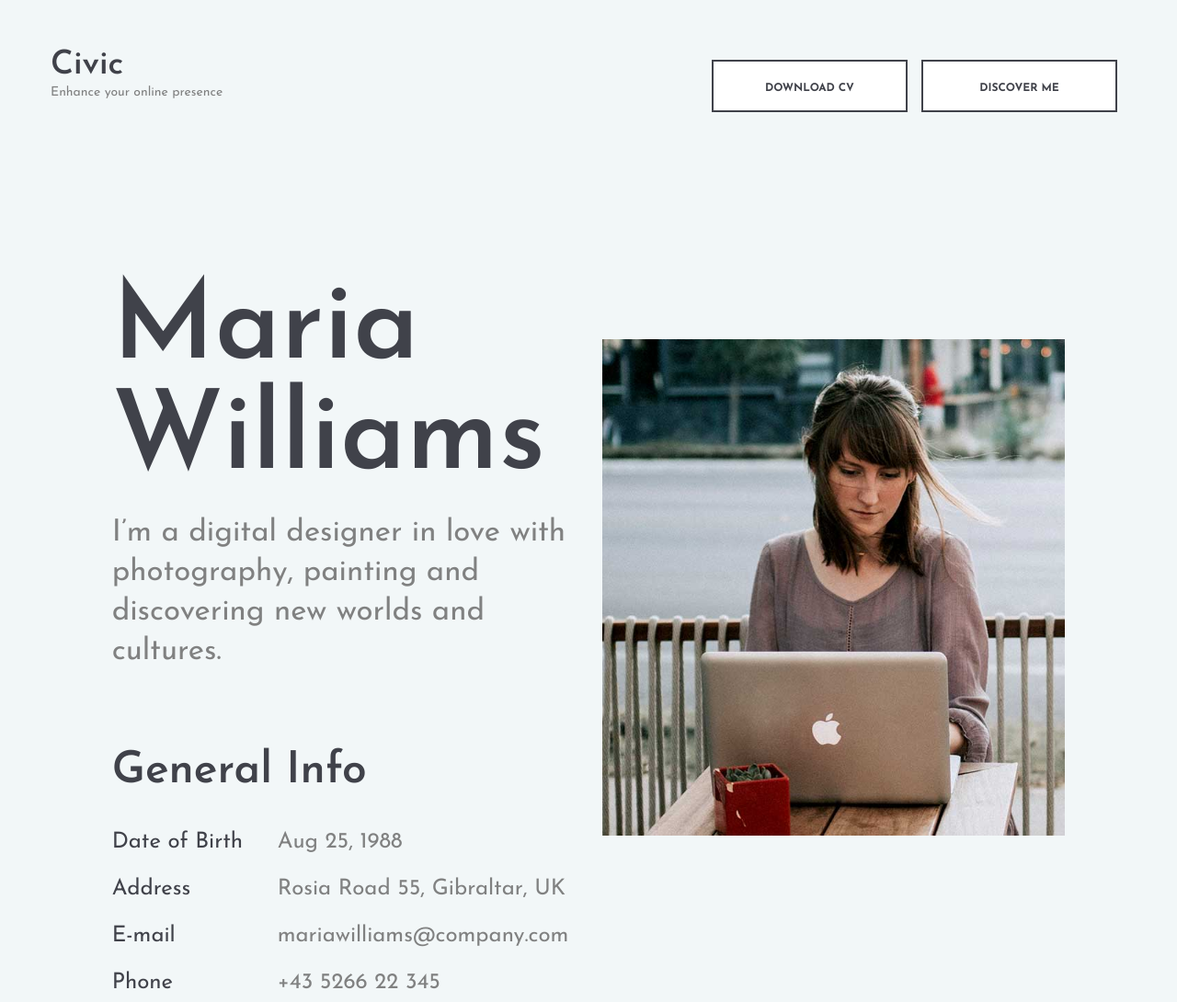
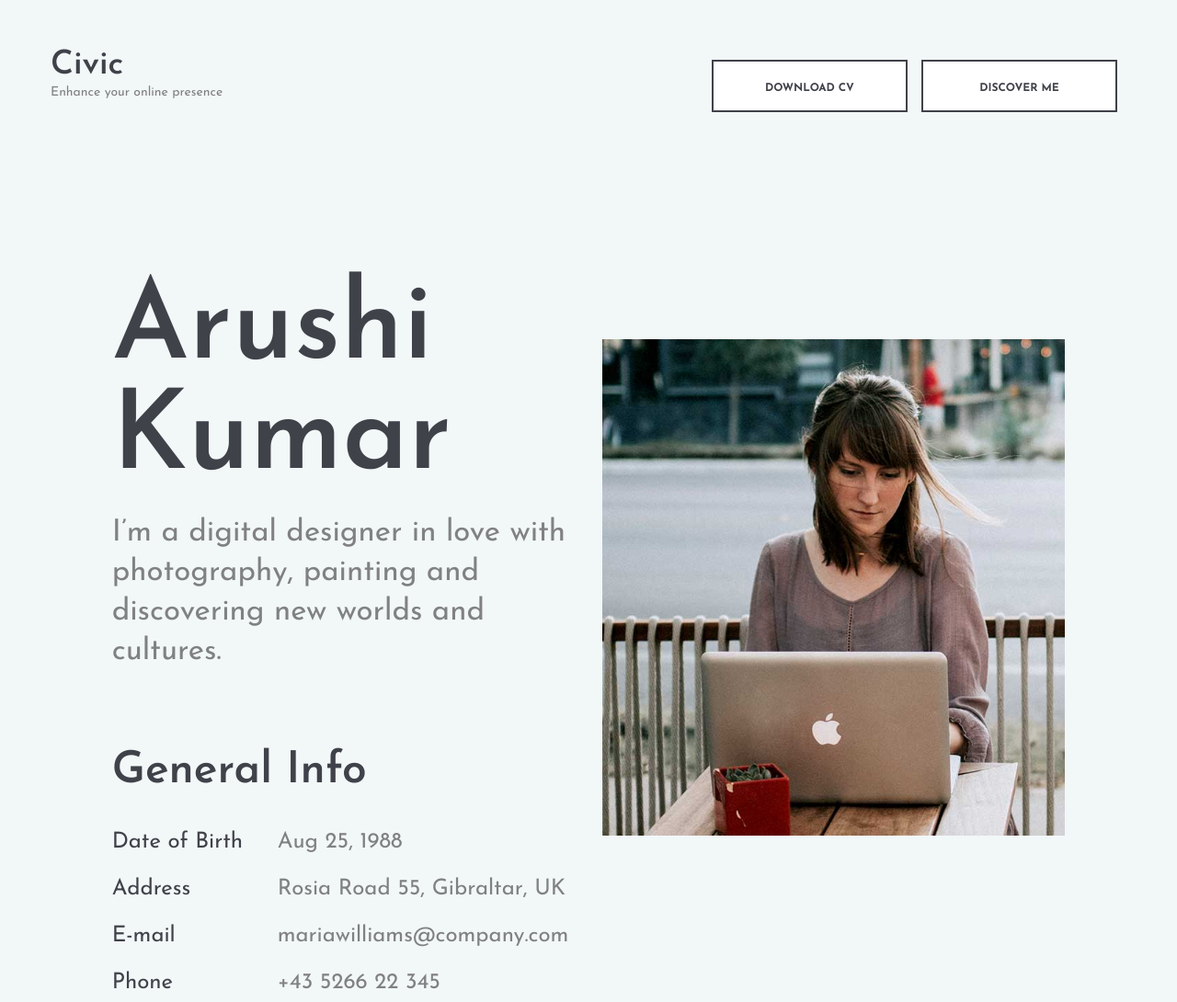
Before and after one commit to arus0008/arus0008.github.io, a plain HTML site: page index.html in a window 1280 px wide. Shown: the top 1090 px of the page at 92% size. Drawn offline with Linux system fonts and the light colour scheme.

Commit message:
Changed to my Name

```diff
--- a/index.html
+++ b/index.html
@@ -60,7 +60,7 @@
 					<div class="row">
 						<div class="col-lg-6">
 							<div class="hero-text">
-								<h2>Maria Williams</h2>
+								<h2>Arushi Kumar</h2>
 								<p>I’m a digital designer in love with photography, painting and discovering new worlds and cultures.</p>
 							</div>
 							<div class="hero-info">
```
